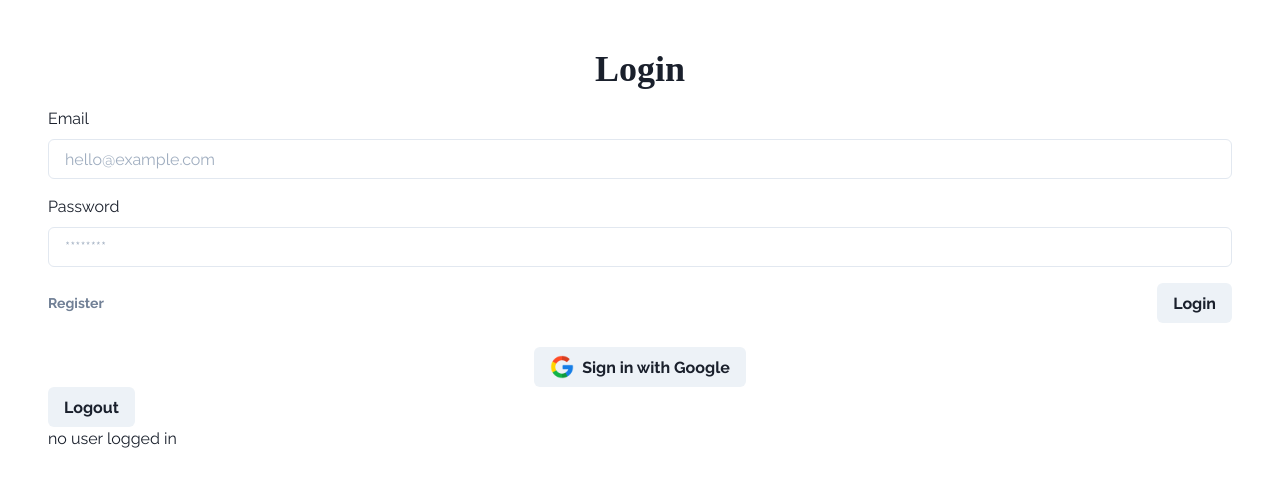
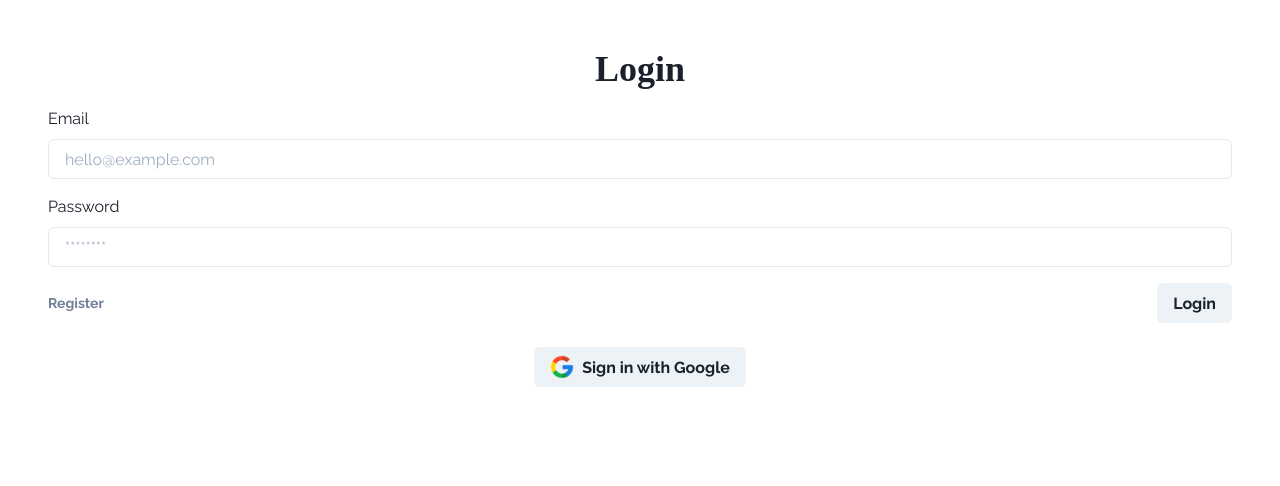
Before and after one commit to suwignyo/chp-2022, a Next.js app: page /admin in a window 1280 px wide. Shown: the top 486 px of the page. Built offline with nearby package versions, Linux system fonts and the light colour scheme; no server answers; a web font is replaced by a local one.

Commit message:
login comp update

```diff
--- a/src/components/Login.tsx
+++ b/src/components/Login.tsx
@@ -163,10 +163,10 @@ export const Login = (props) => {
           Sign in with Google
         </Button>
       </Flex>
-      <Button type="button" onClick={logout}>
+      {/* <Button type="button" onClick={logout}>
         Logout
       </Button>
-      <Text>{user ? user.email : "no user logged in"}</Text>
+      <Text>{user ? user.email : "no user logged in"}</Text> */}
     </Box>
   );
 };
```
